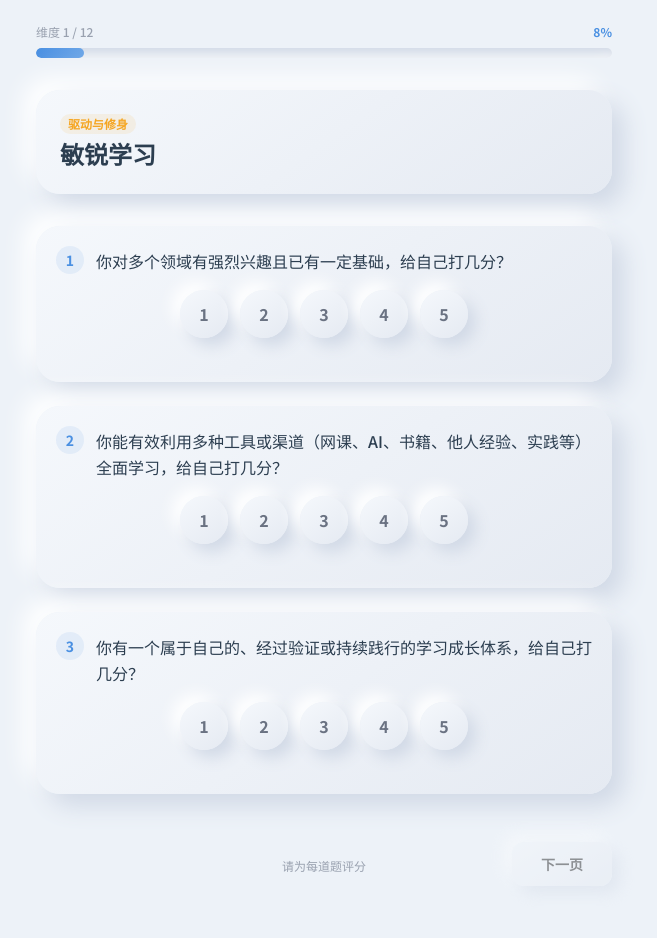
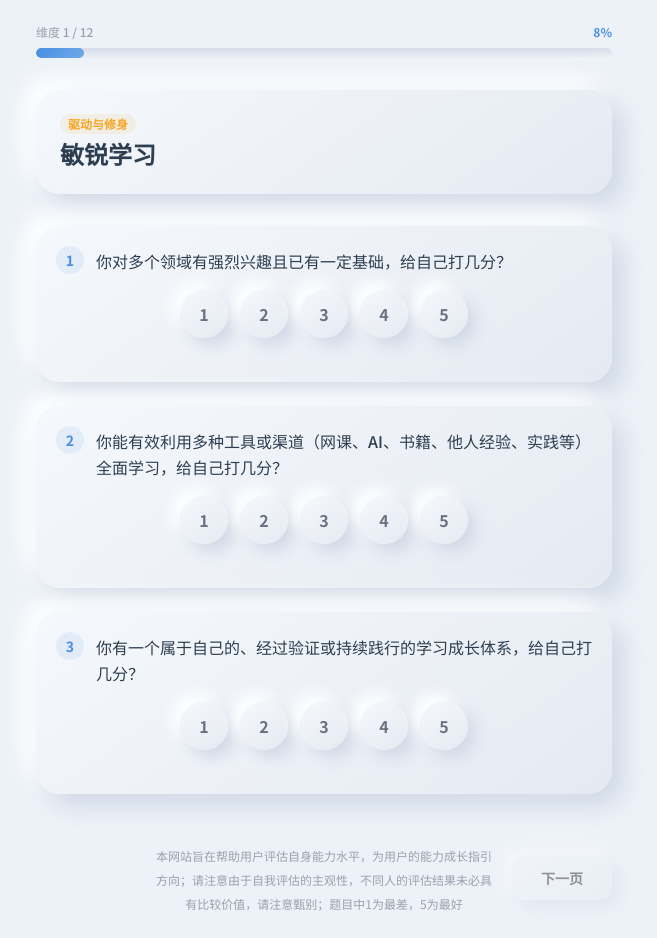
Before and after one commit to axf954632-rgb/elephant-survey, a React (Vite) app: page / in a window 1280 px wide. Both pictures are taken after a click on the button "开始测评". Shown: the whole page, without its empty margins (316-973 px from the left). Before the commit the page ends 910 px from the top, so only its background shows below. Built offline with nearby package versions, Linux system fonts and the light colour scheme.

Commit message:
chore: 更新首页和问答页文案

```diff
--- a/src/components/LandingPage.tsx
+++ b/src/components/LandingPage.tsx
@@ -36,14 +36,12 @@ export default function LandingPage({ onStart }: LandingPageProps) {
           <div className="flex flex-col items-center md:items-start text-center md:text-left max-w-lg order-2 md:order-1">
             {/* 主标题 */}
             <h1 className="text-[1.75rem] sm:text-4xl md:text-[2.75rem] lg:text-[3.25rem] font-black leading-[1.15] text-elephant-dark tracking-tight mb-4 md:mb-5">
-              <span className="text-elephant-blue">问问大象</span>
-              <br />
               个人能力12维度评估表
             </h1>
 
             {/* 小字 */}
             <p className="text-sm sm:text-base text-gray-500 font-medium mb-1.5">
-              非著名逃学者：醉某客的最新研究成果
+              创始人：醉客
             </p>
             <p className="text-xs sm:text-sm text-gray-400 mb-8 md:mb-10">
               今夜何人入睡提供技术支持
--- a/src/components/QuestionPage.tsx
+++ b/src/components/QuestionPage.tsx
@@ -142,9 +142,9 @@ export default function QuestionPage({
             <div className="min-w-[100px]" />
           )}
 
-          <div className="flex-1 text-center">
-            <span className="text-xs text-gray-400">
-              {allAnswered ? '按 Enter 继续' : '请为每道题评分'}
+          <div className="flex-1 text-center px-2">
+            <span className="text-xs text-gray-400 leading-relaxed">
+              {allAnswered ? '按 Enter 继续' : '本网站旨在帮助用户评估自身能力水平，为用户的能力成长指引方向；请注意由于自我评估的主观性，不同人的评估结果未必具有比较价值，请注意甄别；题目中1为最差，5为最好'}
             </span>
           </div>
 
```
